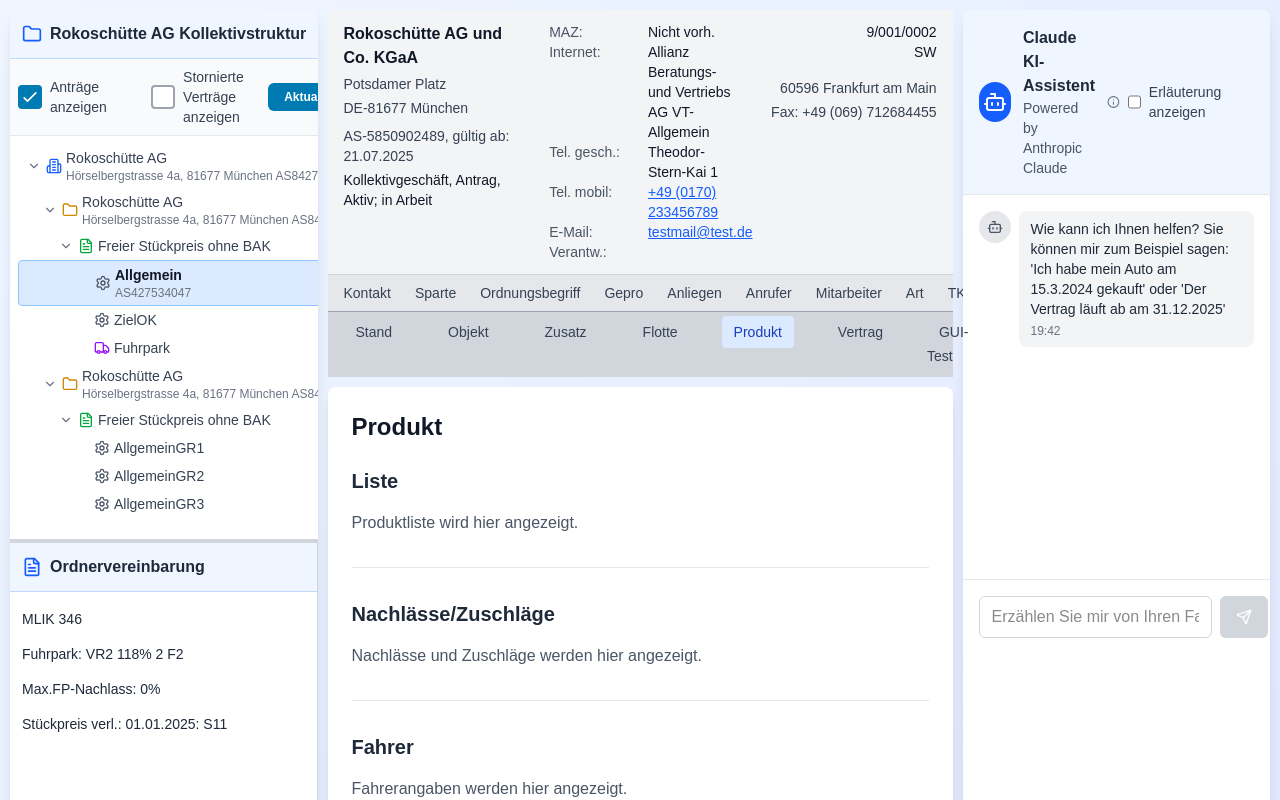
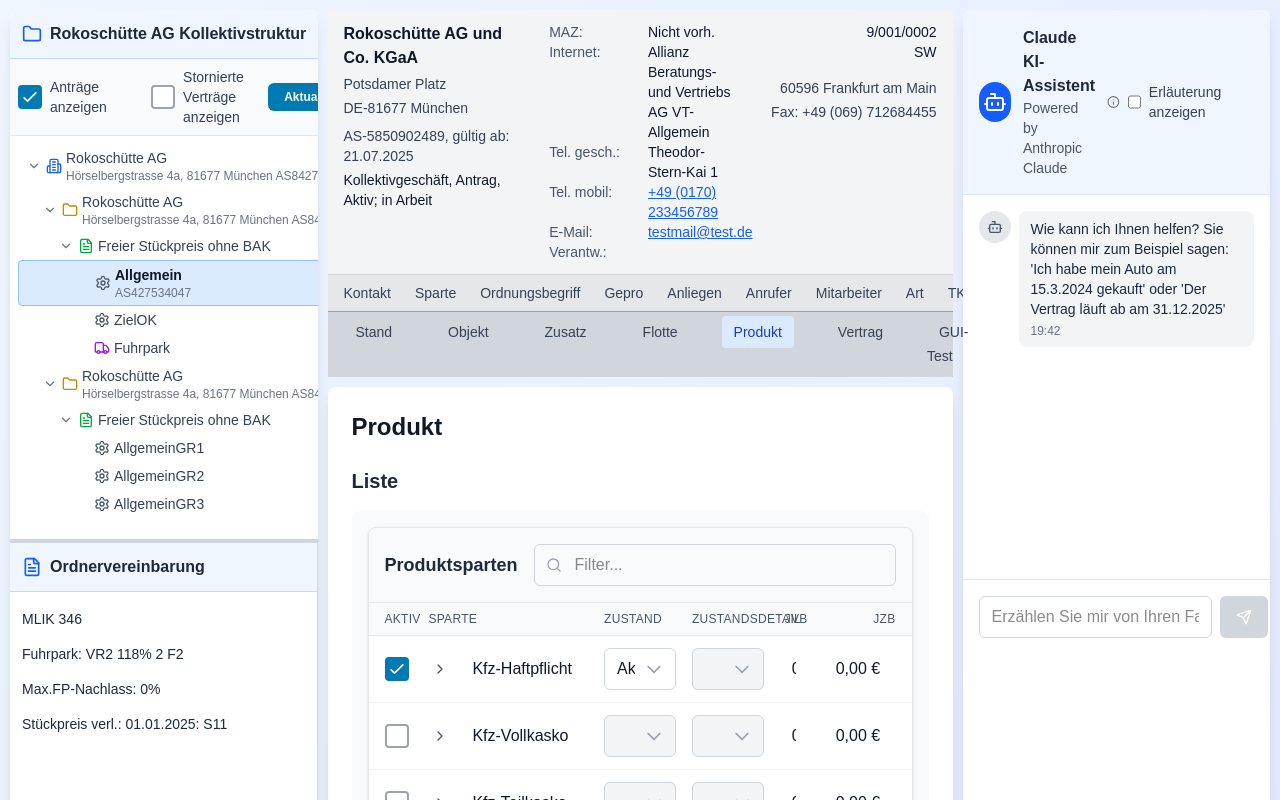
Before and after one commit to dsevenx/motor-date-app, a Next.js app: page /produkt in a window 1280 px wide. Shown: the top 800 px of the page. Built offline with nearby package versions, Linux system fonts and the light colour scheme.

Commit message:
Produktliste verschoben

```diff
--- a/src/app/gui-test/page.tsx
+++ b/src/app/gui-test/page.tsx
@@ -9,7 +9,6 @@ import { MotorCheckBox } from '@/components/MotorCheckBox';
 import { MotorButton } from '@/components/MotorButton';
 import { MotorDropDown } from '@/components/MotorDropDown';
 import { MotorTable } from '@/components/MotorTable';
-import { MotorProduktSpartenTree } from '@/components/MotorProduktSpartenTree';
 import { setGlobalChatConfig } from '@/hooks/useGlobalChatConfig';
 import {
   FIELD_DEFINITIONS,
@@ -416,20 +415,6 @@ const GuiTestPage: React.FC = () => {
                 />
               </div>
             </div>
-
-            {/* Produktsparten-Baum Sektion */}
-            <div className="bg-white rounded-lg shadow-lg p-4">
-              <h3 className="text-lg font-semibold text-gray-800 mb-4">
-                🏗️ Produktsparten-Baum (Demo)
-              </h3>
-              <MotorProduktSpartenTree
-                fieldDefinitions={fieldValues}
-                onFieldDefinitionsChange={(updates) => {
-                  console.log('🔄 FIELD_DEFINITIONS Update von MotorProduktSpartenTree:', updates);
-                  setFieldValues(prev => ({ ...prev, ...updates }));
-                }}
-              />
-            </div>
     </>
   );
 };
--- a/src/app/produkt/page.tsx
+++ b/src/app/produkt/page.tsx
@@ -2,18 +2,29 @@
 
 import React from 'react';
 import { PageTemplate } from '@/components/PageTemplate';
+import { MotorProduktSpartenTree } from '@/components/MotorProduktSpartenTree';
+import { useGlobalFieldDefinitions } from '@/hooks/useGlobalFieldDefinitions';
 
 // Force dynamic rendering to avoid SSR issues
 export const dynamic = 'force-dynamic';
 
 export default function ProduktPage() {
+  const { fieldDefinitions, updateFieldDefinitions } = useGlobalFieldDefinitions();
 
   return (
     <PageTemplate title="Produkt" enableSectionNavigation>
       <div className="space-y-8">
         <section id="liste">
           <h2 className="text-xl font-semibold text-gray-800 mb-4">Liste</h2>
-          <p className="text-gray-600">Produktliste wird hier angezeigt.</p>
+          <div className="bg-gray-50 rounded-lg p-4">
+            <MotorProduktSpartenTree
+              fieldDefinitions={fieldDefinitions}
+              onFieldDefinitionsChange={(updates) => {
+                console.log('🔄 FIELD_DEFINITIONS Update in Produkt Liste:', updates);
+                updateFieldDefinitions(updates);
+              }}
+            />
+          </div>
         </section>
 
         <hr className="border-gray-200" />
--- a/src/components/AppLayout.tsx
+++ b/src/components/AppLayout.tsx
@@ -1,10 +1,11 @@
 "use client"
 
-import React, { useState, useMemo, ReactNode } from 'react';
+import React, { useState, useMemo, useEffect, ReactNode } from 'react';
 import { MotorHeader } from '@/components/MotorHeader';
 import { ContractSidePanel } from '@/components/ContractSidePanel';
 import { ChatComponent } from '@/components/ChatComponent';
 import { useGlobalChatConfig } from '@/hooks/useGlobalChatConfig';
+import { setGlobalFieldDefinitions } from '@/hooks/useGlobalFieldDefinitions';
 import {
   FIELD_DEFINITIONS,
   generateDefaultValues,
@@ -47,6 +48,14 @@ export const AppLayout: React.FC<AppLayoutProps> = ({ children }) => {
 
   // Verwende globale Chat-Config wenn verfügbar (GUI-Test), sonst Standard
   const activeFieldConfigs = globalChatConfig || standardFieldConfigs;
+
+  // Stelle fieldValues global für andere Komponenten zur Verfügung
+  useEffect(() => {
+    if (!globalChatConfig) {
+      // Nur wenn nicht GUI-Test aktiv ist, verwende Standard fieldValues
+      setGlobalFieldDefinitions(fieldValues);
+    }
+  }, [fieldValues, globalChatConfig]);
 
   const renderContent = () => {
     // Alle Seiten bekommen den MotorHeader vom AppLayout
--- /dev/null
+++ b/src/hooks/useGlobalFieldDefinitions.ts
@@ -0,0 +1,41 @@
+"use client"
+
+import { useState, useEffect } from 'react';
+
+// Globaler State für Field Definitions
+let globalFieldDefinitions: Record<string, any> = {};
+const globalFieldDefinitionsUpdateListeners: (() => void)[] = [];
+
+export const setGlobalFieldDefinitions = (fieldDefinitions: Record<string, any>) => {
+  globalFieldDefinitions = fieldDefinitions;
+  globalFieldDefinitionsUpdateListeners.forEach(listener => listener());
+};
+
+export const updateGlobalFieldDefinitions = (updates: Record<string, any>) => {
+  globalFieldDefinitions = { ...globalFieldDefinitions, ...updates };
+  globalFieldDefinitionsUpdateListeners.forEach(listener => listener());
+};
+
+export const useGlobalFieldDefinitions = () => {
+  const [fieldDefinitions, setFieldDefinitions] = useState(globalFieldDefinitions);
+
+  useEffect(() => {
+    const listener = () => {
+      setFieldDefinitions(globalFieldDefinitions);
+    };
+
+    globalFieldDefinitionsUpdateListeners.push(listener);
+
+    return () => {
+      const index = globalFieldDefinitionsUpdateListeners.indexOf(listener);
+      if (index > -1) {
+        globalFieldDefinitionsUpdateListeners.splice(index, 1);
+      }
+    };
+  }, []);
+
+  return {
+    fieldDefinitions,
+    updateFieldDefinitions: updateGlobalFieldDefinitions
+  };
+};
```
